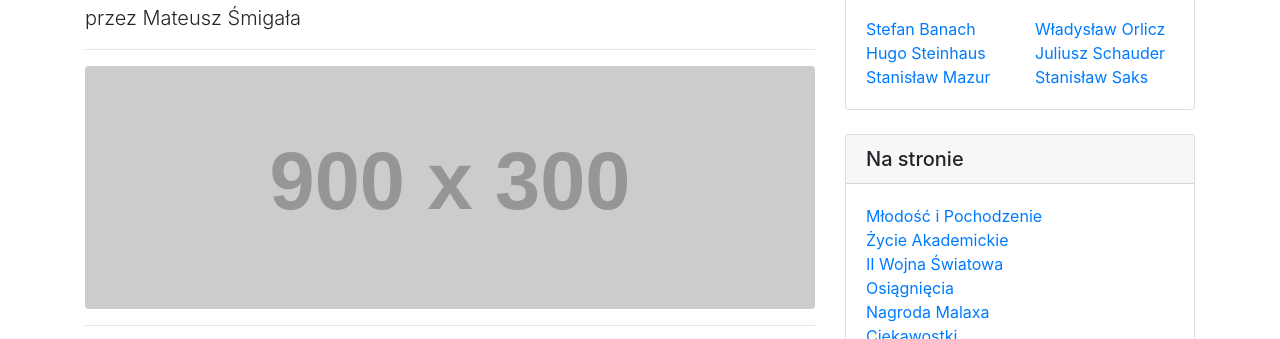
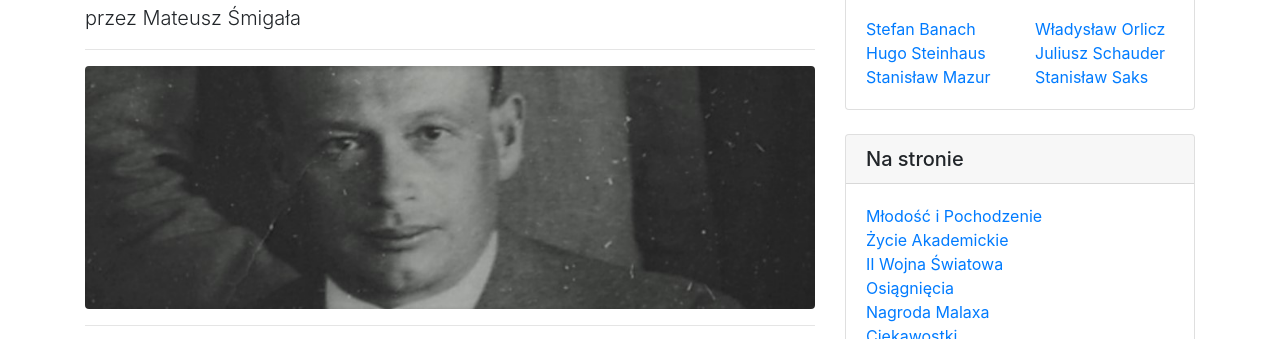
Before and after one commit to weronikaramus/wielcymatematycy, a website: page wielcymatematycylsm/schauder.html in a window 1280 px wide. Shown: the part 133-472 px from the top of the page. Drawn offline with Linux system fonts and the light colour scheme; placeholder pictures from the web are drawn by us.

Commit message:
Update schauder.html

```diff
--- a/wielcymatematycylsm/schauder.html
+++ b/wielcymatematycylsm/schauder.html
@@ -42,7 +42,7 @@
         <hr>
 
         <!-- Preview Image -->
-        <img class="img-fluid rounded" src="http://placehold.it/900x300" alt="">
+        <img class="img-fluid rounded" src="images/schaudertlo.jpg" alt="tło">
 
         <hr>
 
```
